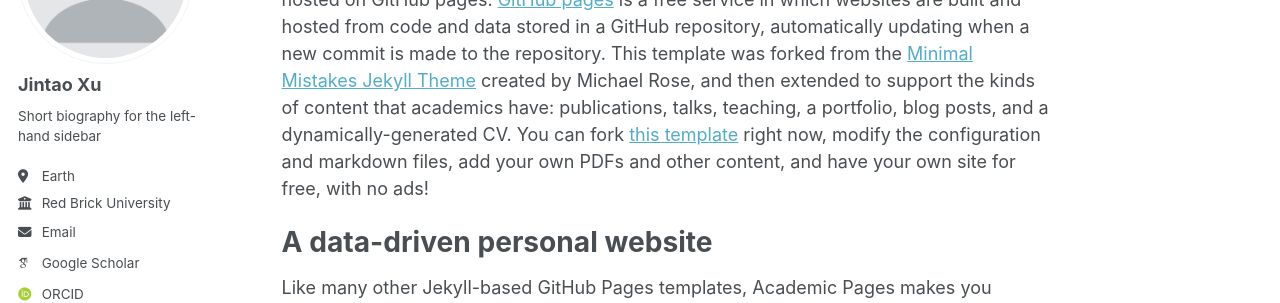
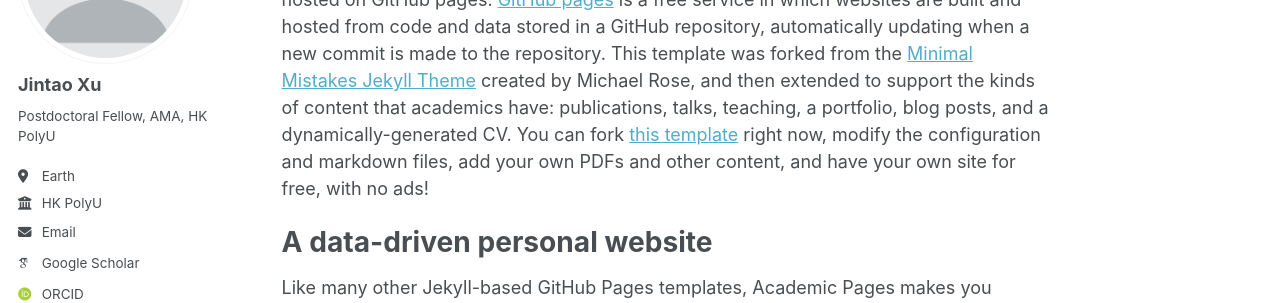
Before and after one commit to JintaoXuMath/JintaoXuMath.github.io, a Jekyll site: the page built from _pages/about.md, in a window 1280 px wide. Shown: the part 210-513 px from the top of the page. Built offline with Jekyll 4.4.1, drawn with Linux system fonts in a browser that asks for light colours; some web fonts are replaced.

Commit message:
Update _config.yml

```diff
--- a/_config.yml
+++ b/_config.yml
@@ -24,12 +24,11 @@ author:
   # Biographic information
   avatar           : "profile.png"
   name             : "Jintao Xu"
-  pronouns         : # example: "she/her"
-  bio              : "Short biography for the left-hand sidebar"
+  bio              : "Postdoctoral Fellow, AMA, HK PolyU"
   location         : "Earth"
-  employer         : "Red Brick University"
+  employer         : "HK PolyU"
   uri              : # URL
-  email            : "none@example.org"
+  email            : "jintao.xu@polyu.edu.hk"
 
   # Academic websites
   arxiv            : # URL - Update with the correct link to your profile
```
